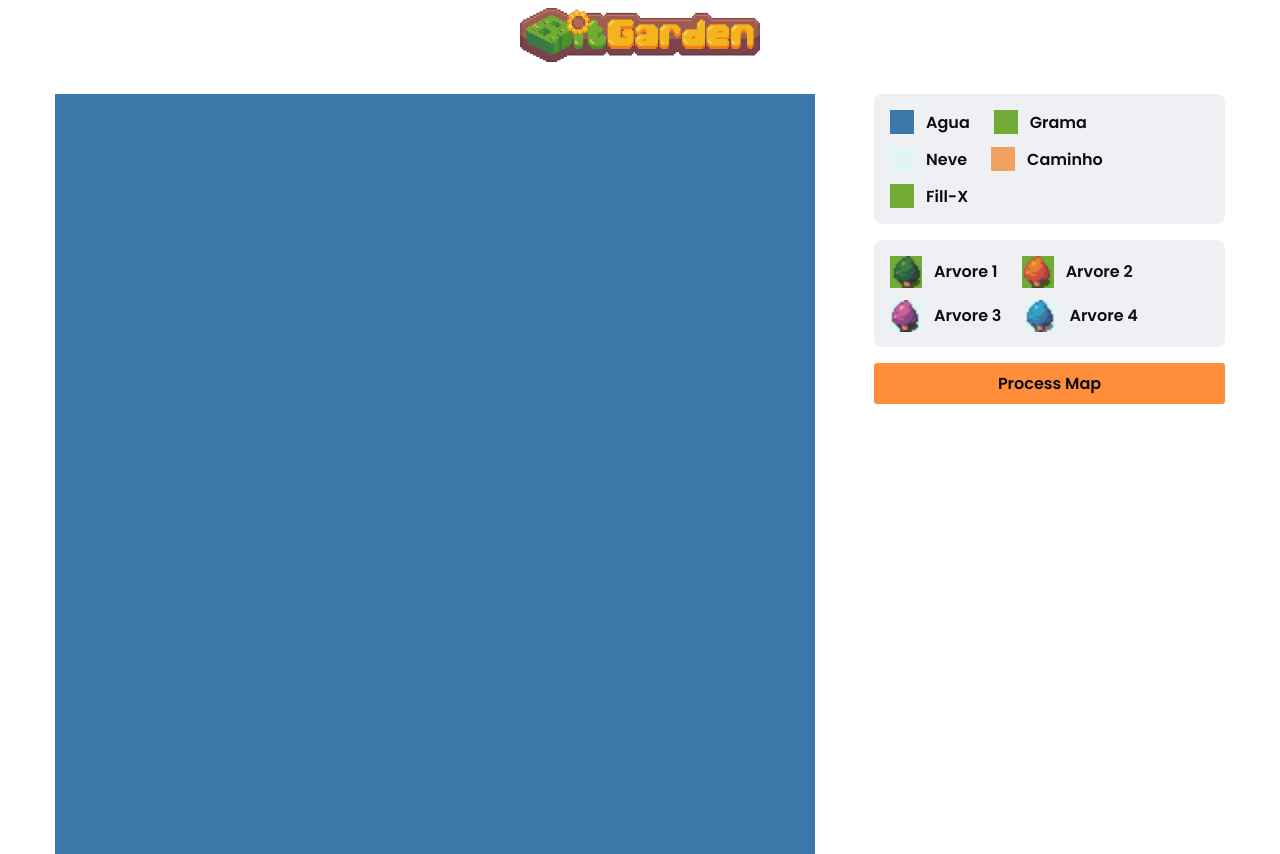
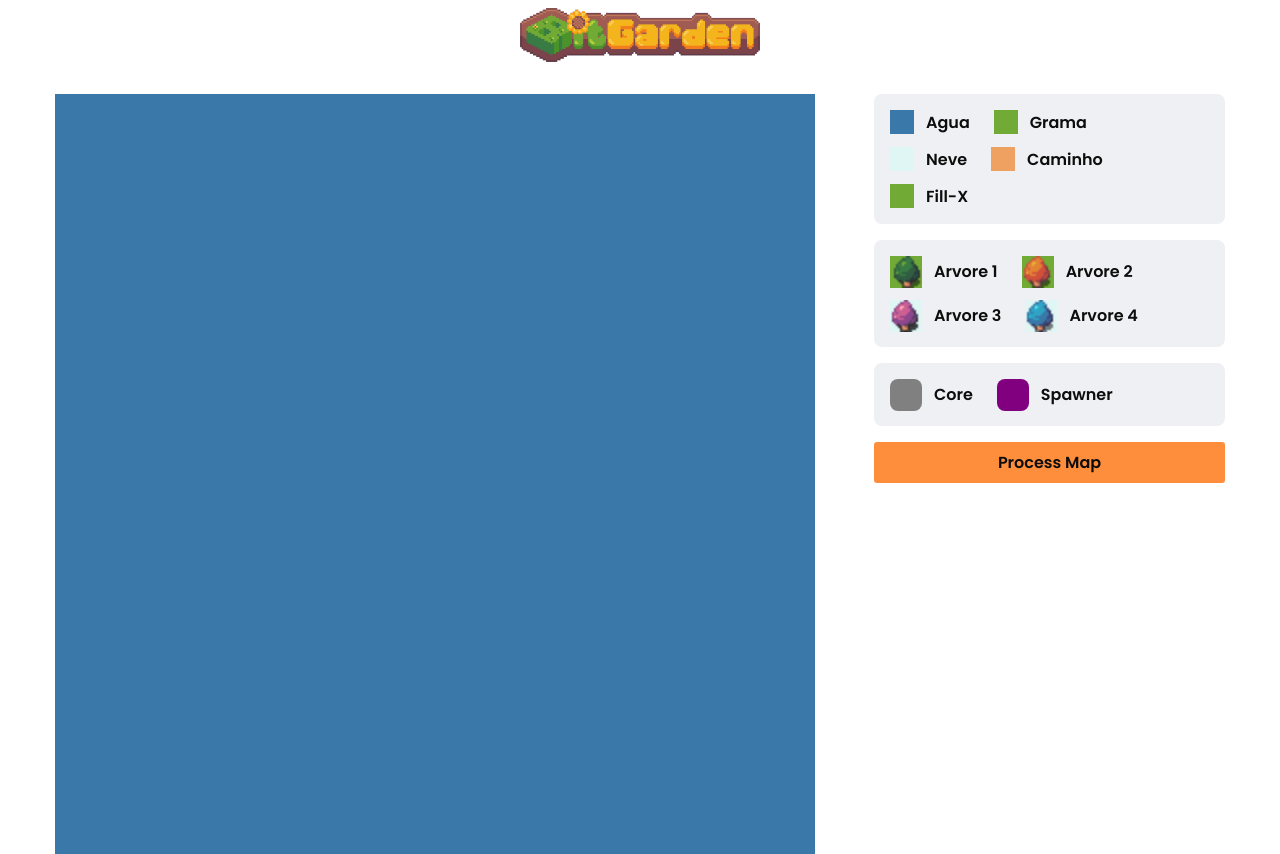
Before and after one commit to bitgardens/map_generator, a React (Vite) app: page / in a window 1280 px wide. Built offline with nearby package versions, Linux system fonts and the light colour scheme.

Commit message:
Added core & spawners on gui

```diff
--- a/src/components/Canvas/index.tsx
+++ b/src/components/Canvas/index.tsx
@@ -9,6 +9,7 @@ import {
   Container,
   Download,
   GeneratedContainer,
+  GridsContainers,
   LeftSide,
   Main,
   MapGeneratedColumn,
@@ -23,6 +24,8 @@ import { TileInterface, TileTypes } from "../Tile/types";
 import { MapProcess } from "../../handlers/mapProcessor";
 import Tile from "../Tile";
 
+type metaSelect = "core" | "spawner" | null;
+
 const Canvas: React.FC = () => {
   const SIZE = 40;
   // const SIZE = 20;
@@ -31,10 +34,16 @@ const Canvas: React.FC = () => {
     Array(SIZE * SIZE).fill("none")
   );
 
+  const [metaTiles, setMetaTiles] = useState<metaSelect[]>(
+    Array(SIZE * SIZE).fill(null)
+  );
+
   const [selected, setSelected] = useState<TileTypes>("grass");
   const [dragEnabled, setDragEnabled] = useState(false);
   const [generated, setGenerated] = useState<TileInterface[][] | null>();
   const [opened, setOpened] = useState(false);
+
+  const [metaSelect, setMetaSelect] = useState<metaSelect>(null);
 
   useEffect(() => {
     addEventListener("mousedown", () => {
@@ -83,8 +92,51 @@ const Canvas: React.FC = () => {
     setTiles(tmp);
   };
 
+  const handleChangeMetaTile = (index: number) => {
+    let tmp = [...metaTiles];
+    tmp[index] = metaSelect;
+    setMetaTiles(tmp);
+  };
+
+  const handleGetMetadataJson = () => {
+    let core: { x: number; y: number } = { x: 1, y: 2 };
+    let spawnersList: { x: number; y: number }[] = [];
+
+    metaTiles.forEach((value, index) => {
+      const x_pos = index % SIZE;
+      // @ts-ignore
+      const y_pos = parseInt(index / SIZE);
+
+      if (value == "spawner") {
+        spawnersList.push({
+          x: x_pos,
+          y: y_pos
+        });
+
+      }
+      if (value == "core") {
+        core = {
+          y: y_pos,
+          x: x_pos,
+        };
+      }
+    });
+
+    return {
+      core,
+      spawners: spawnersList,
+    };
+  };
+
   const handleDownload = () => {
-    var json_string = JSON.stringify(generated, undefined, 2);
+    var json_string = JSON.stringify(
+      {
+        map: generated,
+        metadata: handleGetMetadataJson(),
+      },
+      undefined,
+      2
+    );
     var link = document.createElement("a");
     link.download = "level.json";
     var blob = new Blob([json_string], { type: "text/plain" });
@@ -99,7 +151,13 @@ const Canvas: React.FC = () => {
       </header>
 
       <Main>
-        <MapGrid width={SIZE}>
+        <GridsContainers>
+          <MapGrid
+            width={SIZE}
+            style={{
+              zIndex: 2,
+            }}
+          >
             {tiles.map((value, index) => (
               <div
                 key={index}
@@ -116,11 +174,38 @@ const Canvas: React.FC = () => {
               />
             ))}
           </MapGrid>
+          <MapGrid
+            width={SIZE}
+            style={{
+              display: metaSelect != null ? "grid" : "none",
+              zIndex: 3,
+            }}
+          >
+            {metaTiles.map((value, index) => (
+              <div
+                key={index}
+                onClick={() => {
+                  console.log("CLICKED AT " + index);
+                  handleChangeMetaTile(index);
+                }}
+                onMouseEnter={() => {}}
+                style={
+                  value != null
+                    ? {
+                        backgroundColor: value == "core" ? "gray" : "purple",
+                      }
+                    : {}
+                }
+              />
+            ))}
+          </MapGrid>
+        </GridsContainers>
 
         <LeftSide>
           <Subtitle>
             <TileSubtitle
               onClick={() => {
+                setMetaSelect(null);
                 setSelected("none");
               }}
             >
@@ -133,6 +218,7 @@ const Canvas: React.FC = () => {
             </TileSubtitle>
             <TileSubtitle
               onClick={() => {
+                setMetaSelect(null);
                 setSelected("grass");
               }}
             >
@@ -145,6 +231,7 @@ const Canvas: React.FC = () => {
             </TileSubtitle>
             <TileSubtitle
               onClick={() => {
+                setMetaSelect(null);
                 setSelected("snow");
               }}
             >
@@ -158,6 +245,7 @@ const Canvas: React.FC = () => {
 
             <TileSubtitle
               onClick={() => {
+                setMetaSelect(null);
                 setSelected("road");
               }}
             >
@@ -171,6 +259,7 @@ const Canvas: React.FC = () => {
 
             <TileSubtitle
               onClick={() => {
+                setMetaSelect(null);
                 setSelected("dirt");
               }}
             >
@@ -186,6 +275,7 @@ const Canvas: React.FC = () => {
           <Subtitle>
             <TileSubtitle
               onClick={() => {
+                setMetaSelect(null);
                 setSelected("tree");
               }}
             >
@@ -196,6 +286,7 @@ const Canvas: React.FC = () => {
             </TileSubtitle>
             <TileSubtitle
               onClick={() => {
+                setMetaSelect(null);
                 setSelected("tree2");
               }}
             >
@@ -206,6 +297,7 @@ const Canvas: React.FC = () => {
             </TileSubtitle>
             <TileSubtitle
               onClick={() => {
+                setMetaSelect(null);
                 setSelected("tree3");
               }}
             >
@@ -216,6 +308,7 @@ const Canvas: React.FC = () => {
             </TileSubtitle>
             <TileSubtitle
               onClick={() => {
+                setMetaSelect(null);
                 setSelected("tree4");
               }}
             >
@@ -223,6 +316,43 @@ const Canvas: React.FC = () => {
                 <Tile onClick={() => {}} onHover={() => {}} type="tree4" />
               </div>
               <h3>Arvore 4</h3>
+            </TileSubtitle>
+          </Subtitle>
+
+          <Subtitle>
+            <TileSubtitle
+              onClick={() => {
+                setMetaSelect("core");
+              }}
+            >
+              <div style={{ width: 32, height: 32 }}>
+                <div
+                  style={{
+                    width: "100%",
+                    height: "100%",
+                    backgroundColor: "gray",
+                    borderRadius: 8,
+                  }}
+                />
+              </div>
+              <h3>Core</h3>
+            </TileSubtitle>
+            <TileSubtitle
+              onClick={() => {
+                setMetaSelect("spawner");
+              }}
+            >
+              <div style={{ width: 32, height: 32 }}>
+                <div
+                  style={{
+                    width: "100%",
+                    height: "100%",
+                    backgroundColor: "purple",
+                    borderRadius: 8,
+                  }}
+                />
+              </div>
+              <h3>Spawner</h3>
             </TileSubtitle>
           </Subtitle>
 
--- a/src/components/Canvas/styles.ts
+++ b/src/components/Canvas/styles.ts
@@ -40,6 +40,9 @@ export const Main = styled.main`
 
 export const MapGrid = styled.div<{ width: number }>`
   display: grid;
+  position: absolute;
+  top: 0px;
+  left: 0px;
   width: 760px;
   grid-template-columns: repeat(
     ${(p) => p.width},
@@ -292,3 +295,11 @@ export const ClearBtn = styled.p`
 
   margin-bottom: 12px;
 `;
+
+export const GridsContainers = styled.div`
+  display: flex;
+  align-items: flex-start;
+  justify-content: flex-start;
+  position: relative;
+  width: 760px;
+`
```
Lines whose indentation alone changed are shown as unchanged.
